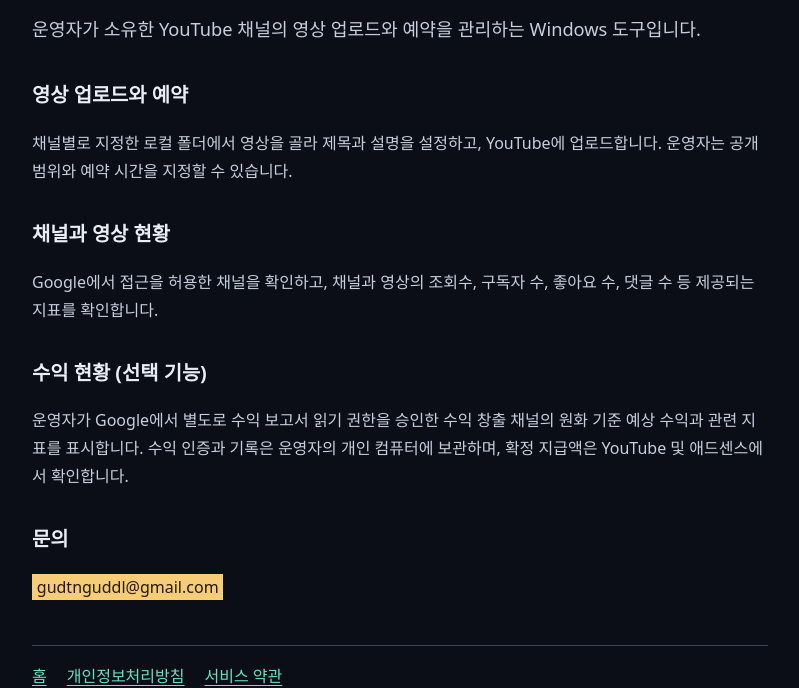
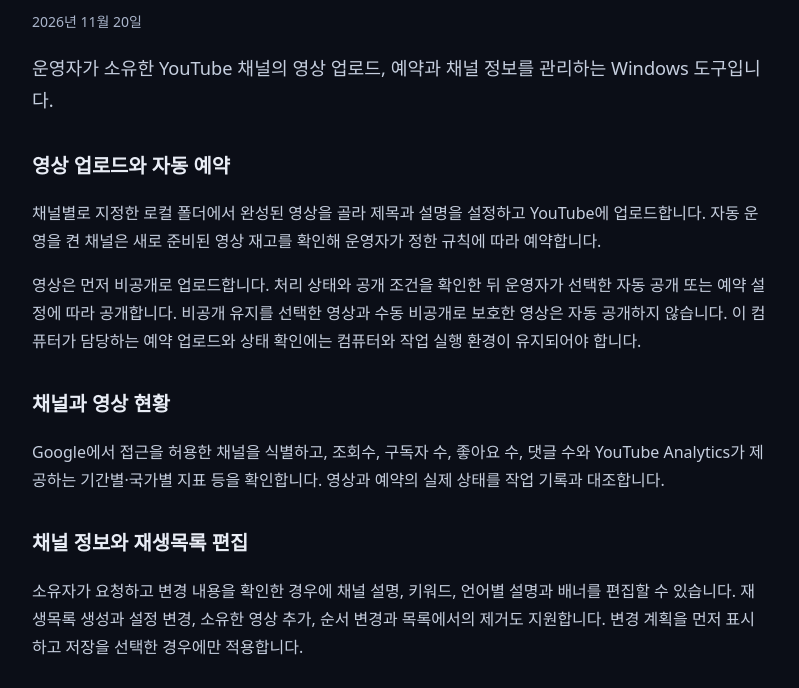
Before and after one commit to chosoohyeong/paran-app-info, a plain HTML site: page index.html in a window 1280 px wide. Shown: the part 120-808 px from the top of the page, without its empty margins (240-1039 px from the left). Drawn offline with Linux system fonts and the light colour scheme.

Commit message:
Describe channel editing and automatic inventory scheduling

```diff
--- a/index.html
+++ b/index.html
@@ -28,14 +28,22 @@
 </head>
 <body>
   <main>
-<h1>paran</h1>
-    <p class="intro">운영자가 소유한 YouTube 채널의 영상 업로드와 예약을 관리하는 Windows 도구입니다.</p>
+    <h1>paran</h1>
+    <p class="date">2026년 11월 20일</p>
+    <p class="intro">운영자가 소유한 YouTube 채널의 영상 업로드, 예약과 채널 정보를 관리하는 Windows 도구입니다.</p>
 
-    <h2>영상 업로드와 예약</h2>
-    <p>채널별로 지정한 로컬 폴더에서 영상을 골라 제목과 설명을 설정하고, YouTube에 업로드합니다. 운영자는 공개 범위와 예약 시간을 지정할 수 있습니다.</p>
+    <h2>영상 업로드와 자동 예약</h2>
+    <p>채널별로 지정한 로컬 폴더에서 완성된 영상을 골라 제목과 설명을 설정하고 YouTube에 업로드합니다. 자동 운영을 켠 채널은 새로 준비된 영상 재고를 확인해 운영자가 정한 규칙에 따라 예약합니다.</p>
+    <p>영상은 먼저 비공개로 업로드합니다. 처리 상태와 공개 조건을 확인한 뒤 운영자가 선택한 자동 공개 또는 예약 설정에 따라 공개합니다. 비공개 유지를 선택한 영상과 수동 비공개로 보호한 영상은 자동 공개하지 않습니다. 이 컴퓨터가 담당하는 예약 업로드와 상태 확인에는 컴퓨터와 작업 실행 환경이 유지되어야 합니다.</p>
 
     <h2>채널과 영상 현황</h2>
-    <p>Google에서 접근을 허용한 채널을 확인하고, 채널과 영상의 조회수, 구독자 수, 좋아요 수, 댓글 수 등 제공되는 지표를 확인합니다.</p>
+    <p>Google에서 접근을 허용한 채널을 식별하고, 조회수, 구독자 수, 좋아요 수, 댓글 수와 YouTube Analytics가 제공하는 기간별·국가별 지표 등을 확인합니다. 영상과 예약의 실제 상태를 작업 기록과 대조합니다.</p>
+
+    <h2>채널 정보와 재생목록 편집</h2>
+    <p>소유자가 요청하고 변경 내용을 확인한 경우에 채널 설명, 키워드, 언어별 설명과 배너를 편집할 수 있습니다. 재생목록 생성과 설정 변경, 소유한 영상 추가, 순서 변경과 목록에서의 제거도 지원합니다. 변경 계획을 먼저 표시하고 저장을 선택한 경우에만 적용합니다.</p>
+
+    <h2>전세계 차단 영상의 수동 정리</h2>
+    <p>이 도구로 업로드했고 공개 이력이 없으며 현재 비공개인 영상 중 전세계 차단이 확인된 영상만 수동 삭제 대상으로 검토합니다. 정확한 영상 ID와 소유자의 개별 확인이 필요하며, 기록이나 상태가 불명확한 영상은 삭제하지 않습니다. 자동 삭제는 하지 않습니다. 실제 영상 삭제는 복구할 수 없습니다.</p>
 
     <h2>수익 현황 (선택 기능)</h2>
     <p>운영자가 Google에서 별도로 수익 보고서 읽기 권한을 승인한 수익 창출 채널의 원화 기준 예상 수익과 관련 지표를 표시합니다. 수익 인증과 기록은 운영자의 개인 컴퓨터에 보관하며, 확정 지급액은 YouTube 및 애드센스에서 확인합니다.</p>
```
